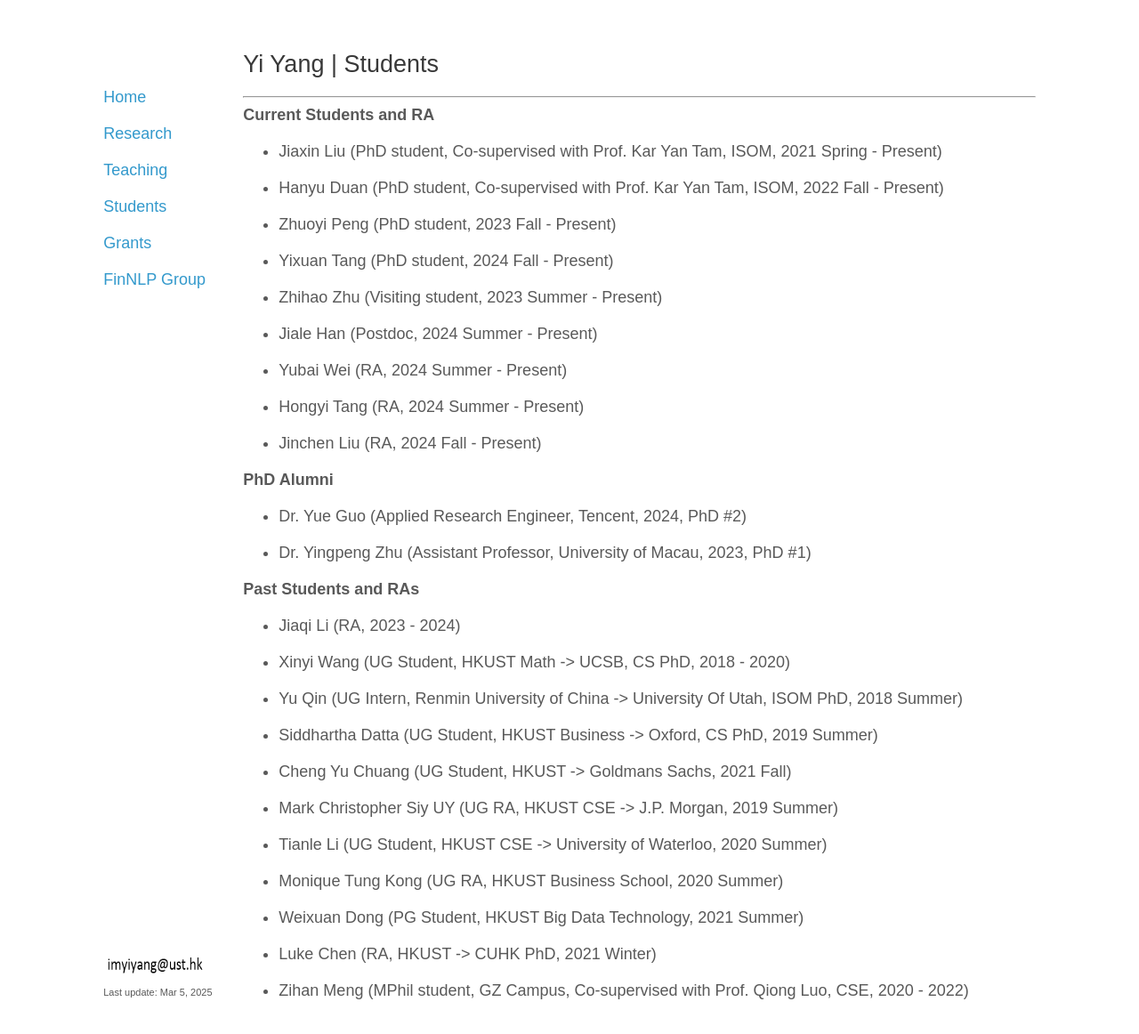
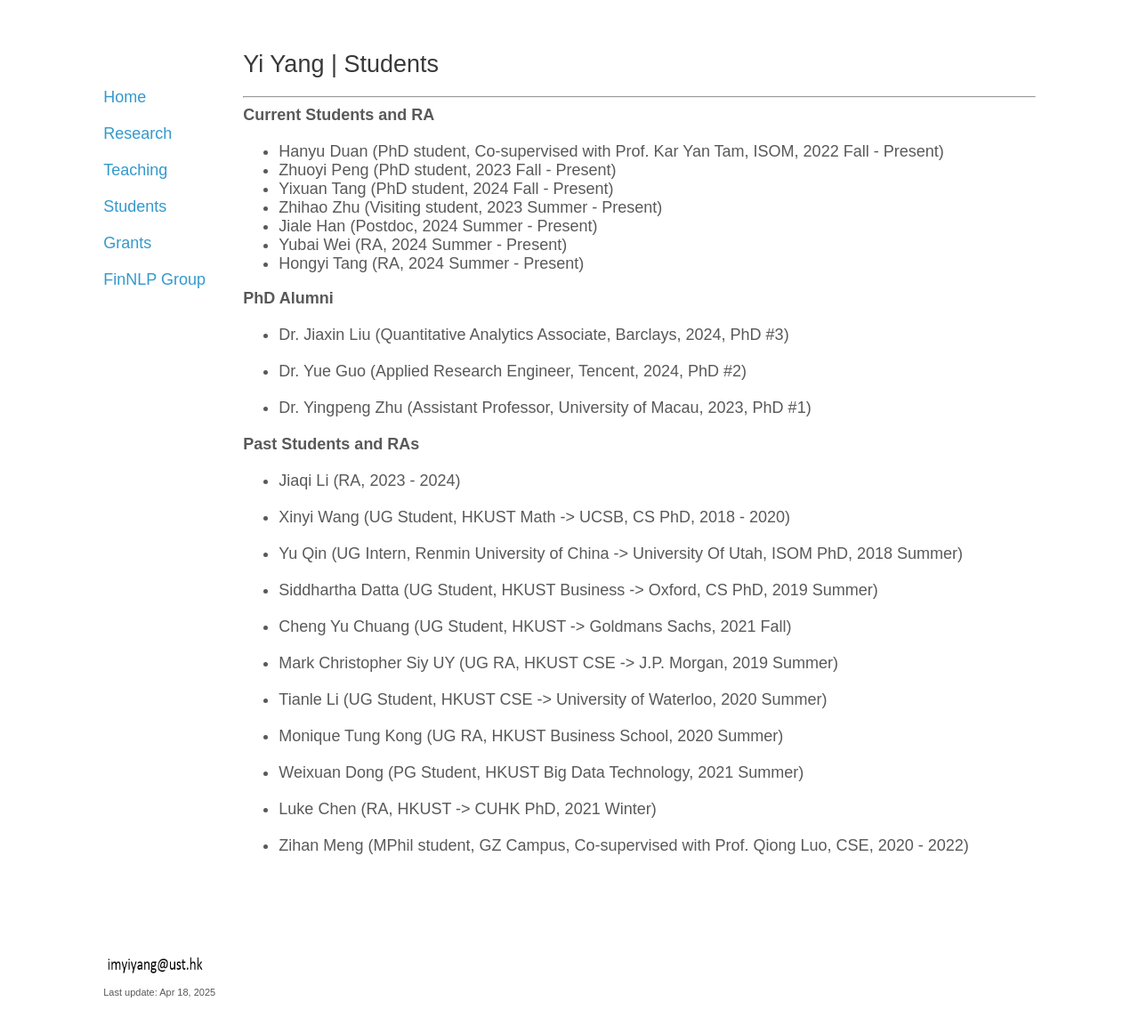
Before and after one commit to yya518/yya518.github.io, a Jekyll site: the page built from students.md, in a window 1280 px wide and 1194 px high. Shown: the top 1162 px of the window at 89% size. Built offline with Jekyll 4.4.1, drawn with Linux system fonts in a browser that asks for light colours.

Commit message:
jiaxin graduate

```diff
--- a/_layouts/default.html
+++ b/_layouts/default.html
@@ -11,7 +11,7 @@
 		      <p class="view"><a href="teaching">Teaching</a></p>
 		      <p class="view"><a href="students">Students</a></p>
 		      <p class="view"><a href="grants">Grants</a></p>
-          <p class="view"><a href="https://yya518.github.io/finnlp-group-page">FinNLP Group</a></p>
+          <p class="view"><a href="https://finnlp.hkust.edu.hk">FinNLP Group</a></p>
       </header>
 
       <section>
@@ -21,7 +21,7 @@
 
       <footer>
                    <img src="email.png" width=120 height=25>
-           <p><small>Last update: Mar 5, 2025</small><br>
+           <p><small>Last update: Apr 18, 2025</small><br>
 
         <!--<small>Powered by <a href="https://github.com/mojombo/jekyll">Jekyll</a> </small></p>-->
       </footer>
--- a/students.md
+++ b/students.md
@@ -8,25 +8,18 @@ title: research
 * * *
 
 **Current Students and RA**
-+ Jiaxin Liu (PhD student, Co-supervised with Prof. Kar Yan Tam, ISOM, 2021 Spring - Present)
 
 + Hanyu Duan (PhD student, Co-supervised with Prof. Kar Yan Tam, ISOM, 2022 Fall - Present)
-
 + Zhuoyi Peng (PhD student, 2023 Fall - Present)
-
 + Yixuan Tang (PhD student, 2024 Fall - Present)
-
 + Zhihao Zhu (Visiting student, 2023 Summer - Present)
-
 + Jiale Han (Postdoc, 2024 Summer - Present)
-
 + Yubai Wei (RA, 2024 Summer - Present)
-
 + Hongyi Tang (RA, 2024 Summer - Present)
 
-+ Jinchen Liu (RA, 2024 Fall - Present)
+**PhD Alumni**
++ Dr. Jiaxin Liu (Quantitative Analytics Associate, Barclays, 2024, PhD #3)
 
-**PhD Alumni**
 + Dr. Yue Guo (Applied Research Engineer, Tencent, 2024, PhD #2)
 
 + Dr. Yingpeng Zhu (Assistant Professor, University of Macau, 2023, PhD #1)
```
